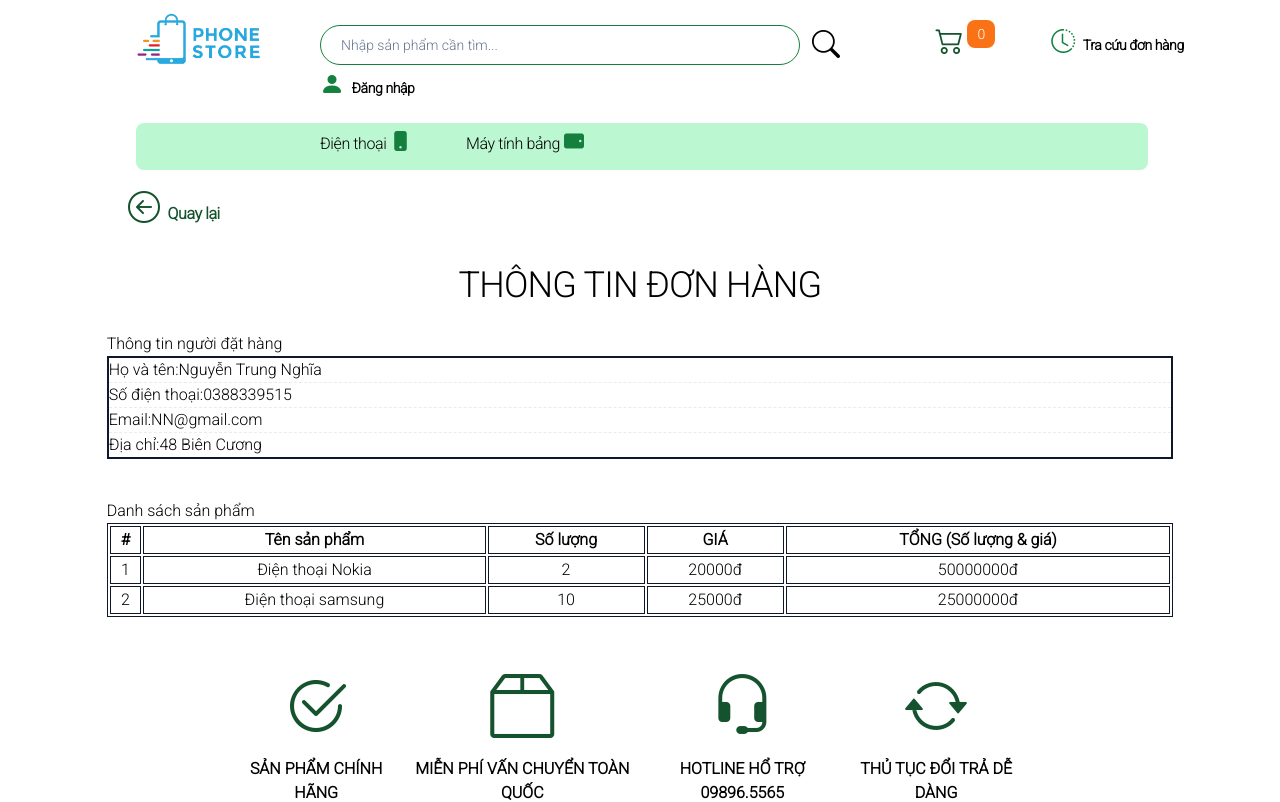
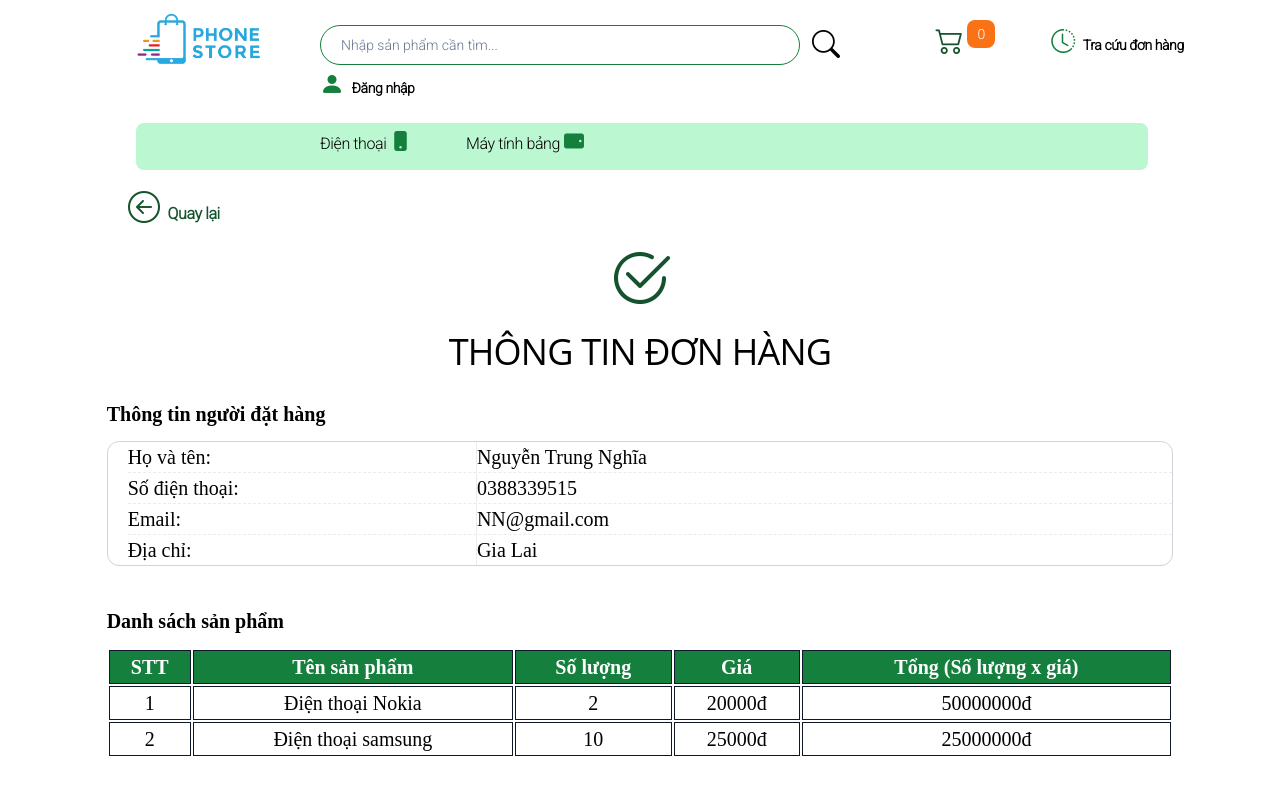
Before and after one commit to ThaiQuocTam/web-mobile, a React (Create React App) app in the folder Client/: page /OrderDetail in a window 1280 px wide. Shown: the top 802 px of the page. Built offline with nearby package versions, Linux system fonts and the light colour scheme.

Commit message:
upcode orderDetail

```diff
--- /dev/null
+++ b/Client/src/components/Thong-tin-don-hang/OrderDetail.css
@@ -0,0 +1,7 @@
+.labelone {
+    font-size:medium;
+    font-family: 'Times New Roman', Times, serif;
+    font-size: 15pt;
+
+
+}
--- a/Client/src/components/Thong-tin-don-hang/OrderDetail.js
+++ b/Client/src/components/Thong-tin-don-hang/OrderDetail.js
@@ -1,5 +1,6 @@
 import BackHome from 'components/Trang-chu/BackHome'
 import React from 'react'
+import './OrderDetail.css';
 
 const OrderDetail = () => {
     return (
@@ -9,64 +10,74 @@ const OrderDetail = () => {
             </div>
             <div >
                 <div class="flex flex-col mx-auto w-10/12">
-                    <div className="mt-4">
-                        <h2 className='text-center font-medium text-black'>THÔNG TIN ĐƠN HÀNG </h2>
+                    <div className='text-center'>
+                        <i class="bi bi-check2-circle text-16 cursor-pointer leading-4-em block text-green-900"></i>
                     </div>
                     <div className="mt-4">
-                        <label>Thông tin người đặt hàng</label>
-                        <div class="border-2 border-slate-900 w-full" >
-                            <div class="divide-y divide-dashed">
-                                <div>
-                                    <label>Họ và tên: </label>
-                                    <label className='text-right'> Nguyễn Trung Nghĩa</label>
+                        <h2 className='text-center font-medium text-black font-sans'>THÔNG TIN ĐƠN HÀNG </h2>
+                    </div>
+                    <div className="mt-4">
+                        <label className='labelone font-bold mb-3 '>Thông tin người đặt hàng</label>
+                        <div class="border border-gray-400 w-full rounded-3 pl-5" >
+                            <div class="divide-y divide-dashed ">
+                                <div className='grid grid-cols-3 divide-x' >
+                                    <label className='labelone'>Họ và tên: </label>
+                                    <div className=''>
+                                        <label className='labelone'> Nguyễn Trung Nghĩa</label>
+                                    </div>
                                 </div>
 
-                                <div>
-                                    <label>Số điện thoại: </label>
-                                    <label>0388339515</label>
+                                <div className='grid grid-cols-3 divide-x' >
+                                    <label className='labelone'>Số điện thoại: </label>
+                                    <div className='labelone'>
+                                        <label className=''> 0388339515</label>
+                                    </div>
                                 </div>
 
-                                <div>
-                                    <label>Email: </label>
-                                    <label>NN@gmail.com</label>
+                                <div className='grid grid-cols-3 divide-x' >
+                                    <label className='labelone'>Email: </label>
+                                    <div className=''>
+                                        <label className='labelone'> NN@gmail.com</label>
+                                    </div>
                                 </div>
 
-                                <div>
-                                    <label>Địa chỉ: </label>
-                                    <label>48 Biên Cương</label>
+                                <div className='grid grid-cols-3 divide-x' >
+                                    <label className='labelone'>Địa chỉ: </label>
+                                    <div className=''>
+                                        <label className='labelone'> Gia Lai</label>
+                                    </div>
                                 </div>
                             </div>
-
                         </div>
                     </div>
 
                     <div className='mt-10'>
-                        <label>Danh sách sản phẩm</label>
-                        <table class=" border-separate border-spacing-2 border border-slate-900 w-full ">
-                            <thead>
+                        <label className='labelone font-bold mb-3'>Danh sách sản phẩm</label>
+                        <table class=" border-separate border-spacing-2 border-0 border-green-900 w-full ">
+                            <thead className='bg-green-700 text-white'>
                                 <tr>
-                                    <th className='border border-slate-900 text-center'>#</th>
-                                    <th className='border border-slate-900 text-center'>Tên sản phẩm</th>
-                                    <th className='border border-slate-900 text-center'>Số lượng</th>
-                                    <th className='border border-slate-900 text-center'>GIÁ</th>
-                                    <th className='border border-slate-900 text-center'>TỔNG (Số lượng & giá)</th>
+                                    <th className='labelone border border-slate-900 text-center'>STT</th>
+                                    <th className='labelone border border-slate-900 text-center'>Tên sản phẩm</th>
+                                    <th className='labelone border border-slate-900 text-center'>Số lượng</th>
+                                    <th className='labelone border border-slate-900 text-center'>Giá</th>
+                                    <th className='labelone border border-slate-900 text-center'>Tổng (Số lượng x giá)</th>
                                 </tr>
                             </thead>
                             <tbody>
                                 <tr>
-                                    <td className='border border-slate-900 text-center'>1</td>
-                                    <td className='border border-slate-900 text-center'>Điện thoại Nokia</td>
-                                    <td className='border border-slate-900 text-center'>2</td>
-                                    <td className='border border-slate-900 text-center'>20000đ</td>
-                                    <td className='border border-slate-900 text-center'>50000000đ</td>
+                                    <td className='labelone border border-slate-900 text-center'>1</td>
+                                    <td className='labelone border border-slate-900 text-center'>Điện thoại Nokia</td>
+                                    <td className='labelone border border-slate-900 text-center'>2</td>
+                                    <td className='labelone border border-slate-900 text-center'>20000đ</td>
+                                    <td className='labelone border border-slate-900 text-center'>50000000đ</td>
 
                                 </tr>
                                 <tr>
-                                    <td className='border border-slate-900 text-center'>2</td>
-                                    <td className='border border-slate-900 text-center'>Điện thoại samsung</td>
-                                    <td className='border border-slate-900 text-center'>10</td>
-                                    <td className='border border-slate-900 text-center'>25000đ</td>
-                                    <td className='border border-slate-900 text-center'>25000000đ</td>
+                                    <td className='labelone border border-slate-900 text-center'>2</td>
+                                    <td className='labelone border border-slate-900 text-center'>Điện thoại samsung</td>
+                                    <td className='labelone border border-slate-900 text-center'>10</td>
+                                    <td className='labelone border border-slate-900 text-center'>25000đ</td>
+                                    <td className='labelone border border-slate-900 text-center'>25000000đ</td>
                                 </tr>
 
                             </tbody>
```
